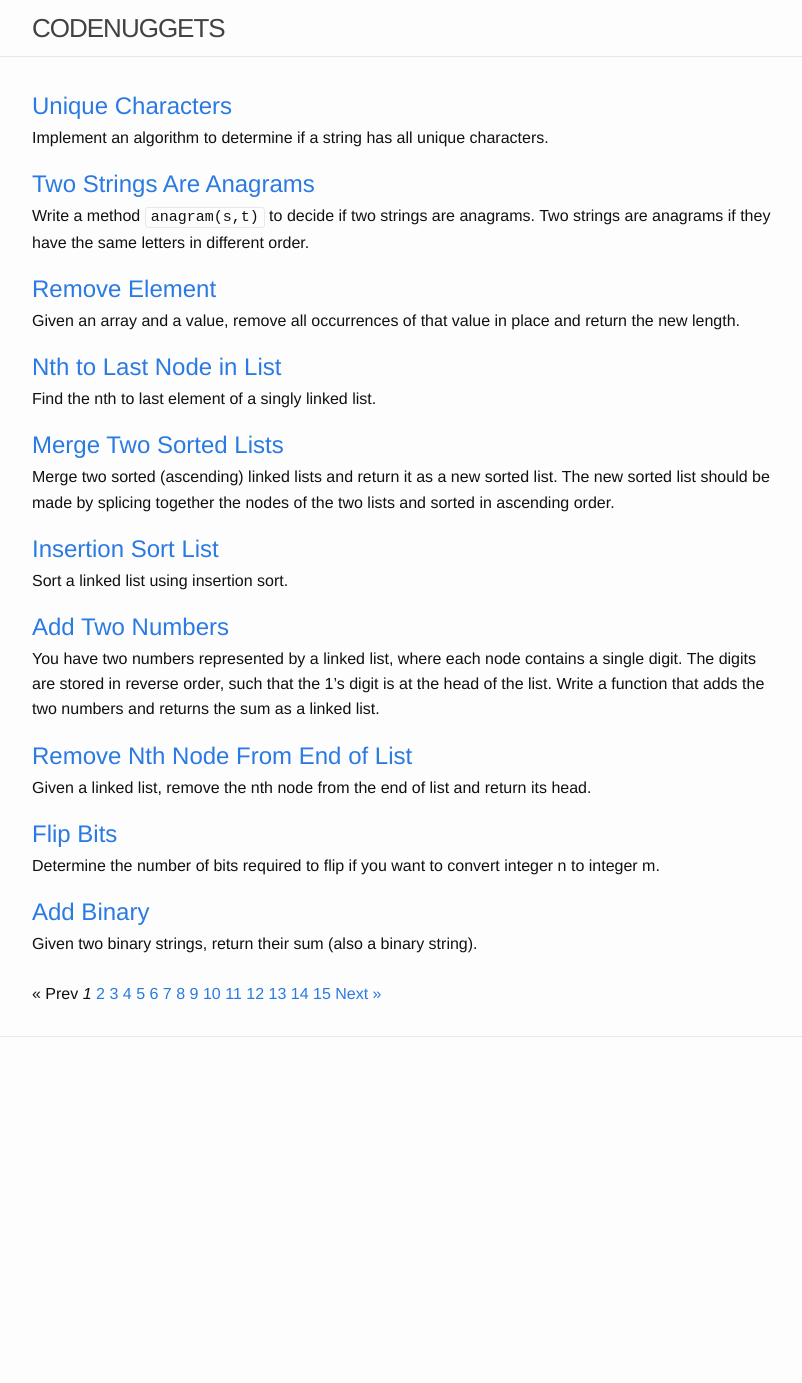
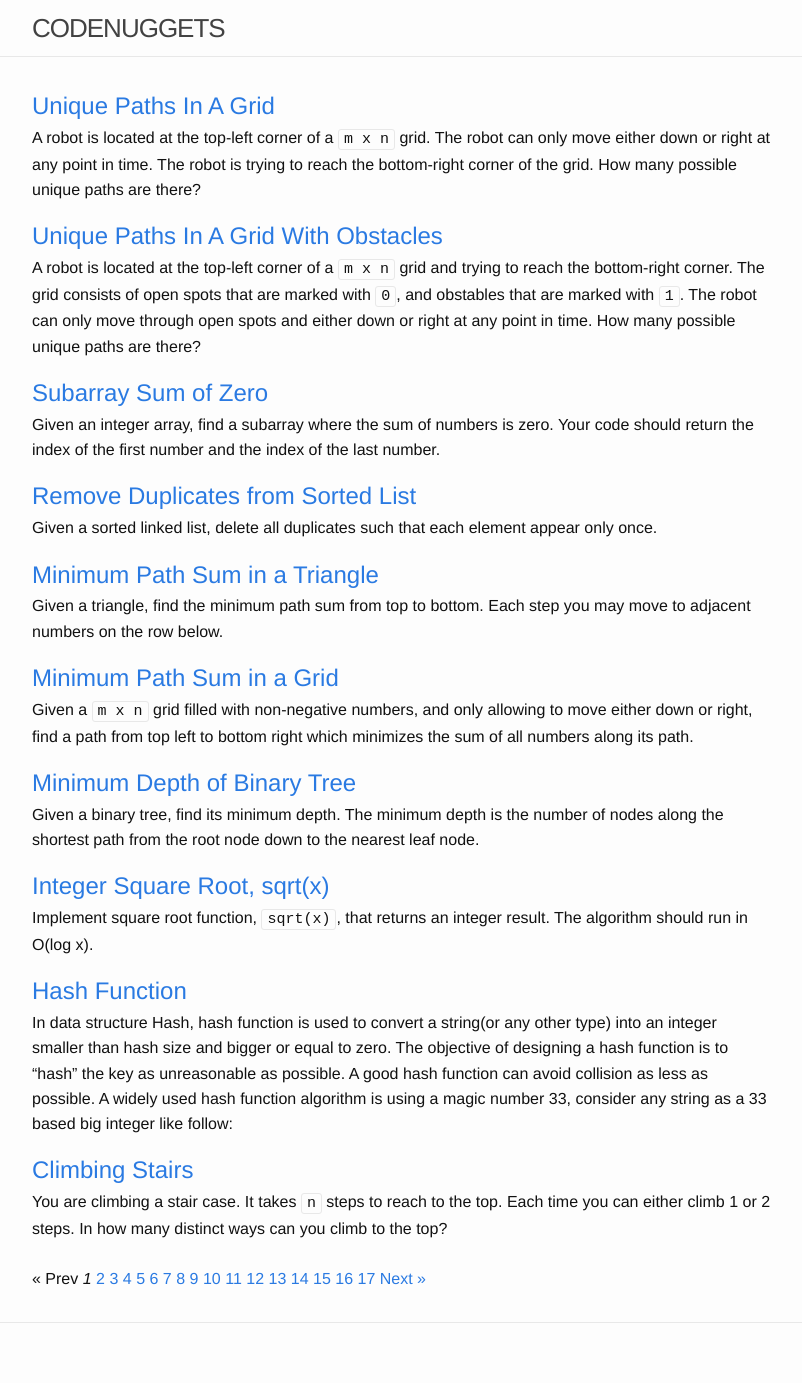
Before and after one commit to wangchj/blog, a Jekyll site: the page built from index.html, in a window 1280 px wide. Shown: the whole page, without its empty margins (238-1040 px from the left). Built offline with Jekyll 4.4.1, drawn with Linux system fonts in a browser that asks for light colours; the list of posts is cut into pages by our own code; before the commit the page ends 1097 px from its top, so only the background shows below that.

Commit message:
New posts.

````diff
--- a/_posts/lintcode/2016-06-10-flip-bits.markdown
+++ b/_posts/lintcode/2016-06-10-flip-bits.markdown
@@ -5,7 +5,7 @@ categories: lintcode
 tags:
 - Java
 - algorithm
-- Kernighma's Algrithm
+- Kernighan's Algorithm
 - Cracking The Coding Interview
 - Bit Manipulation
 comments: []
--- /dev/null
+++ b/_posts/lintcode/2016-06-12-climbing-stairs.markdown
@@ -0,0 +1,48 @@
+---
+layout: post
+title: Climbing Stairs
+categories: lintcode
+tags:
+- Java
+- algorithm
+- Dynamic Programming
+---
+
+You are climbing a stair case. It takes `n` steps to reach to the top. Each time you can either climb 1 or 2 steps. In how many distinct ways can you climb to the top?
+
+Example
+
+```
+                                                ┌───
+                                                │
+                            ┌───            ┌───┘
+                            │               │
+            ┌───        ┌───┘           ┌───┘
+            │           │               │
+┌───    ┌───┘       ┌───┘           ┌───┘
+│       │           │               │
+
+n = 1    n = 2          n = 3             n = 4
+r = 1    r = 2          r = 3             r = 5
+```
+
+The solution is nothing but computing Fibonacii's Number of `n`.
+
+{% highlight java %}
+public class Solution {
+    /**
+     * @param n: An integer
+     * @return: An integer
+     */
+    public int climbStairs(int n) {
+        //Calcuate fibonacii's number using O(n) approach
+        int a = 1, b = 1, s = 1;
+        for(int i = 1; i < n; i++) {
+            s = a + b;
+            a = b;
+            b = s;
+        }
+        return s;
+    }
+}
+{% endhighlight %}
--- /dev/null
+++ b/_posts/lintcode/2016-06-12-hash-function.markdown
@@ -0,0 +1,46 @@
+---
+layout: post
+title: Hash Function
+categories: lintcode
+tags:
+- Java
+- algorithm
+- Hash Table
+---
+
+In data structure Hash, hash function is used to convert a string(or any other type) into an integer smaller than hash size and bigger or equal to zero. The objective of designing a hash function is to "hash" the key as unreasonable as possible. A good hash function can avoid collision as less as possible. A widely used hash function algorithm is using a magic number 33, consider any string as a 33 based big integer like follow:
+
+```
+hashcode("abcd")
+    = (ascii(a) * 333 + ascii(b) * 332 + ascii(c) *33 + ascii(d)) % HASH_SIZE
+    = (97* 333 + 98 * 332 + 99 * 33 +100) % HASH_SIZE
+    = 3595978 % HASH_SIZE
+```
+
+Clarification
+
+For this problem, you are not necessary to design your own hash algorithm or consider any collision issue, you just need to implement the algorithm as described.
+
+Example
+
+For `key = "abcd"` and `size = 100`, return `78`
+
+{% highlight java %}
+class Solution {
+    /**
+     * @param key: A String you should hash
+     * @param HASH_SIZE: An integer
+     * @return an integer
+     */
+    public int hashCode(char[] key,int HASH_SIZE) {
+        long res = 0;
+        long pow = 1;
+        for(int i = 0; i < key.length; i++) {
+            char c = key[key.length - 1 - i];
+            res += (c  * pow) % HASH_SIZE;
+            pow = (pow * 33) % HASH_SIZE;
+        }
+        return (int)(res % HASH_SIZE);
+    }
+}
+{% endhighlight %}
--- /dev/null
+++ b/_posts/lintcode/2016-06-12-int-sqrt.markdown
@@ -0,0 +1,63 @@
+---
+layout: post
+title: Integer Square Root, sqrt(x)
+categories: lintcode
+tags:
+- Java
+- algorithm
+- Binary Search
+- Mathematics
+- Facebook
+---
+
+Implement square root function, `sqrt(x)`, that returns an integer result. The algorithm should run in O(log x).
+
+Example
+
+```
+sqrt(3)  = 1
+sqrt(4)  = 2
+sqrt(5)  = 2
+sqrt(10) = 3
+```
+
+Use binary search to find the result.
+
+{% highlight java %}
+class Solution {
+    /**
+     * @param x: An integer
+     * @return: The sqrt of x
+     */
+    public int sqrt(int x) {
+         if(x == 0)
+            return 0;
+        if(x == 1)
+            return 1;
+
+        //Perform binary search
+
+        long left = 0;
+        long right = x;
+
+        while(left <= right) {
+            long mid = (right - left) / 2 + left;
+
+            long ms = mid * mid;
+
+            if(ms == x)
+                return (int)mid;
+
+            if(ms < x && (mid + 1) * (mid + 1) > x)
+                return (int)mid;
+
+            if(ms < x)
+                left = mid + 1;
+            else
+                right = mid - 1;
+        }
+
+        return 0;
+    }
+}
+{% endhighlight %}
--- /dev/null
+++ b/_posts/lintcode/2016-06-12-minimum-depth-of-binary-tree.markdown
@@ -0,0 +1,45 @@
+---
+layout: post
+title: Minimum Depth of Binary Tree
+categories: lintcode
+tags:
+- Java
+- algorithm
+- Binary Tree
+- Depth First Search
+- Recursion
+---
+
+Given a binary tree, find its minimum depth. The minimum depth is the number of nodes along the shortest path from the root node down to the nearest leaf node.
+
+Example
+
+```
+  1
+ / \
+2   3      Minimum depth = 2
+   / \
+  4   5
+```
+
+{% highlight java %}
+public class Solution {
+    /**
+     * @param root: The root of binary tree.
+     * @return: An integer.
+     */
+    public int minDepth(TreeNode root) {
+        if(root == null)
+            return 0;
+        if(root.left == null && root.right == null)
+            return 1;
+
+        if(root.left != null && root.right == null)
+            return minDepth(root.left) + 1;
+        else if(root.left == null && root.right != null)
+            return minDepth(root.right) + 1;
+        else
+            return Math.min(minDepth(root.left), minDepth(root.right)) + 1;
+    }
+}
+{% endhighlight %}
--- /dev/null
+++ b/_posts/lintcode/2016-06-12-minimum-path-sum-in-a-grid.markdown
@@ -0,0 +1,50 @@
+---
+layout: post
+title: Minimum Path Sum in a Grid
+categories: lintcode
+tags:
+- Java
+- algorithm
+- Dynamic Programming
+---
+
+Given a `m x n` grid filled with non-negative numbers, and only allowing to move either down or right, find a path from top left to bottom right which minimizes the sum of all numbers along its path.
+
+Example
+
+```
+┌───┬───┬───┐
+│ 1 │ 1 │ 3 │
+├───┼───┼───┤   Min Path Sum = 1 + 1 + 1 + 1 = 4
+│ 2 │ 1 │ 1 │
+└───┴───┴───┘
+```
+
+{% highlight java %}
+public class Solution {
+    /**
+     * @param grid: a list of lists of integers.
+     * @return: An integer, minimizes the sum of all numbers along its path
+     */
+    public int minPathSum(int[][] grid) {
+        if(grid == null || grid.length == 0)
+            return 0;
+
+        int m = grid.length, n = grid[0].length;
+
+        for(int i = 0; i < m; i++) {
+            for(int j = 0; j < n; j++) {
+                if(i == 0 && j == 0)
+                    continue;
+                if(i == 0)
+                    grid[i][j] += grid[i][j - 1];
+                else if(j == 0)
+                    grid[i][j] += grid[i - 1][j];
+                else
+                    grid[i][j] += Math.min(grid[i][j - 1], grid[i - 1][j]);
+            }
+        }
+        return grid[m - 1][n - 1];
+    }
+}
+{% endhighlight %}
--- /dev/null
+++ b/_posts/lintcode/2016-06-12-minimum-path-sum-in-a-triangle.markdown
@@ -0,0 +1,46 @@
+---
+layout: post
+title: Minimum Path Sum in a Triangle
+categories: lintcode
+tags:
+- Java
+- algorithm
+- Dynamic Programming
+---
+
+Given a triangle, find the minimum path sum from top to bottom. Each step you may move to adjacent numbers on the row below.
+
+Bonus point if you are able to do this using only O(n) extra space, where n is the total number of rows in the triangle.
+
+Example
+
+```
+[
+     [2],
+    [3,4],
+   [6,5,7],   Min path sum = 2 + 3 + 5 + 1 = 11
+  [4,1,8,3]
+]
+```
+
+Use binary search to find the result.
+
+{% highlight java %}
+public class Solution {
+    /**
+     * @param triangle: a list of lists of integers.
+     * @return: An integer, minimum path sum.
+     */
+    public int minimumTotal(int[][] triangle) {
+        if(triangle == null || triangle.length == 0)
+            return 0;
+
+        for(int i = triangle.length - 2; i >= 0; i--) {
+            for(int j = 0; j < triangle[i].length; j++) {
+                triangle[i][j] += Math.min(triangle[i + 1][j], triangle[i + 1][j + 1]);
+            }
+        }
+        return triangle[0][0];
+    }
+}
+{% endhighlight %}
--- /dev/null
+++ b/_posts/lintcode/2016-06-12-remove-duplicates-from-sorted-list.markdown
@@ -0,0 +1,46 @@
+---
+layout: post
+title: Remove Duplicates from Sorted List
+categories: lintcode
+tags:
+- Java
+- algorithm
+- Linked List
+---
+
+Given a sorted linked list, delete all duplicates such that each element appear only once.
+
+Example
+
+```
+1->1->2          =>  1->2
+1->1->2->3->3->  =>  1->2->3
+```
+
+{% highlight java %}
+public class Solution {
+    /**
+     * @param ListNode head is the head of the linked list
+     * @return: ListNode head of linked list
+     */
+    public static ListNode deleteDuplicates(ListNode head) {
+        if(head == null)
+            return null;
+
+        ListNode i = head;
+        ListNode j = head.next;
+
+        while(j != null) {
+            if(i.val == j.val) {
+                i.next = j.next;
+                j = j.next;
+            }
+            else {
+                i = j;
+                j = j.next;
+            }
+        }
+        return head;
+    }
+}
+{% endhighlight %}
--- /dev/null
+++ b/_posts/lintcode/2016-06-12-subarray-sum-of-zero.markdown
@@ -0,0 +1,61 @@
+---
+layout: post
+title: Subarray Sum of Zero
+categories: lintcode
+tags:
+- Java
+- algorithm
+- Subarray
+- Hash Table
+---
+
+Given an integer array, find a subarray where the sum of numbers is zero. Your code should return the index of the first number and the index of the last number.
+
+Example
+
+Given `[-3, 1, 2, -3, 4]`, return `[0, 2]` or `[1, 3]`.
+
+{% highlight java %}
+public class Solution {
+    /**
+     * @param nums: A list of integers
+     * @return: A list of integers includes the index of the first number
+     *          and the index of the last number
+     */
+    public ArrayList<Integer> subarraySum(int[] nums) {
+        //A map that maps sum -> index
+        HashMap<Integer, Integer> map = new HashMap<Integer, Integer>();
+        //The list to be returned
+        ArrayList<Integer> res = new ArrayList<Integer>();
+        //Running sum
+        int sum = 0;
+
+        for(int i = 0; i < nums.length; i++) {
+            sum += nums[i];
+
+            //If the sum is 0, we found the zero-sum subarray.
+            if(sum == 0) {
+                res.add(0);
+                res.add(i);
+                return res;
+            }
+
+            //If the current sum is already in the HashMap, that means the
+            //subarray between the index we last encountered this sum and
+            //i is a zero-sum subarray. Because the sum of this subarray
+            //has no effect (0), so we get the same sum.
+            if(map.containsKey(sum)) {
+                res.add(map.get(sum) + 1);
+                res.add(i);
+                return res;
+            }
+
+            //The map does not contain the sum. Add the current sum to the
+            //map.
+            map.put(sum, i);
+        }
+
+        return res;
+    }
+}
+{% endhighlight %}
--- /dev/null
+++ b/_posts/lintcode/2016-06-12-unique-paths-in-a-grid-with-obstacles.markdown
@@ -0,0 +1,56 @@
+---
+layout: post
+title: Unique Paths In A Grid With Obstacles
+categories: lintcode
+tags:
+- Java
+- algorithm
+- Dynamic Programming
+- Array
+---
+
+A robot is located at the top-left corner of a `m x n` grid and trying to reach the bottom-right corner. The grid consists of open spots that are marked with `0`, and obstables that are marked with `1`. The robot can only move through open spots and either down or right at any point in time. How many possible unique paths are there?
+
+Example
+
+```
+There is one obstacle in the middle of a 3x3 grid as illustrated below.
+
+[
+  [0,0,0],
+  [0,1,0],
+  [0,0,0]
+]
+
+The number of unique paths is 2.
+```
+
+{% highlight java %}
+public class Solution {
+    /**
+     * @param obstacleGrid: A list of lists of integers
+     * @return: An integer
+     */
+    public int uniquePathsWithObstacles(int[][] obstacleGrid) {
+        int r = obstacleGrid.length, c = obstacleGrid[0].length;
+        int[][] s = new int[r][c];
+        for(int i = 0; i < r; i++) {
+            for(int j = 0; j < c; j++) {
+                if(obstacleGrid[i][j] == 1)
+                    s[i][j] = 0;
+                else {
+                    if(i == 0 && j == 0)
+                        s[i][j] = 1;
+                    else if (i == 0)
+                        s[i][j] = s[i][j - 1];
+                    else if (j == 0)
+                        s[i][j] = s[i - 1][j];
+                    else
+                        s[i][j] = s[i - 1][j] + s[i][j - 1];
+                }
+            }
+        }
+        return s[r - 1][c - 1];
+    }
+}
+{% endhighlight %}
--- /dev/null
+++ b/_posts/lintcode/2016-06-12-unique-paths-in-a-grid.markdown
@@ -0,0 +1,45 @@
+---
+layout: post
+title: Unique Paths In A Grid
+categories: lintcode
+tags:
+- Java
+- algorithm
+- Dynamic Programming
+- Array
+---
+
+A robot is located at the top-left corner of a `m x n` grid. The robot can only move either down or right at any point in time. The robot is trying to reach the bottom-right corner of the grid. How many possible unique paths are there?
+
+Example
+
+```
+m = 2, n = 2
+
++---+---+
+|   |   |
++---+---+    There are 2 unique paths
+|   |   |
++---+---+
+```
+
+{% highlight java %}
+public class Solution {
+    /**
+     * @param n, m: positive integer (1 <= n ,m <= 100)
+     * @return an integer
+     */
+    public int uniquePaths(int m, int n) {
+        int[][] s = new int[m][n];
+        for(int i = 0; i < m; i++) {
+            for(int j = 0; j < n; j++) {
+                if(i == 0 || j == 0)
+                    s[i][j] = 1;
+                else
+                    s[i][j] = s[i - 1][j] + s[i][j - 1];
+            }
+        }
+        return s[m - 1][n - 1];
+    }
+}
+{% endhighlight %}
````
Also changed, not shown: _posts/lintcode/2016-06-12-check-power-of-2.markdown (added, +32 -0 lines).
